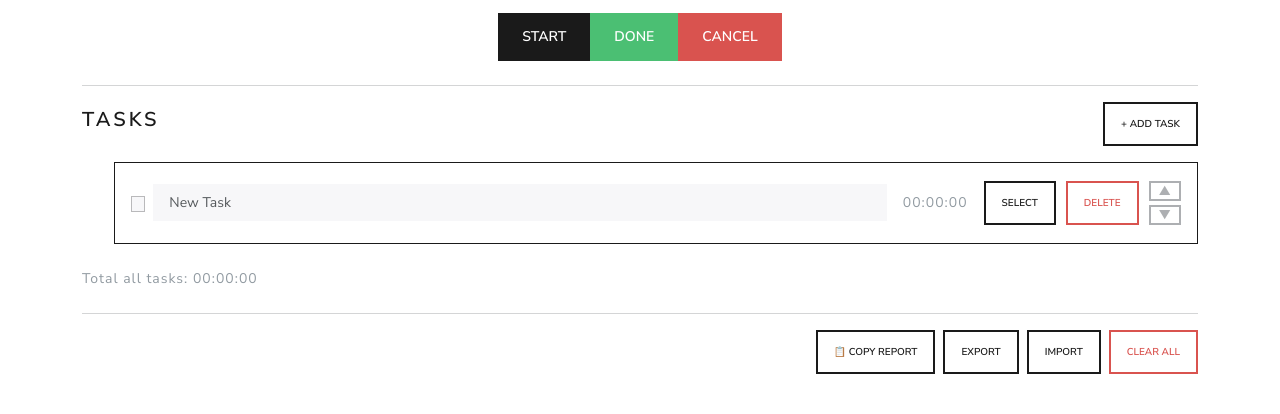
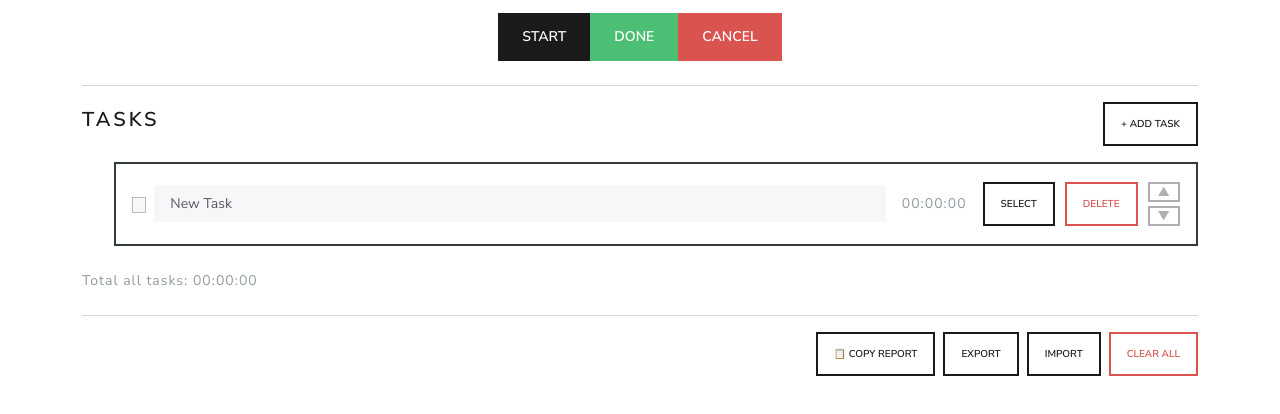
Before and after one commit to Ligul/simple-time-tracker, a plain HTML site: page index.html in a window 1280 px wide. Both pictures are taken after a click on the button "+ ADD TASK". Shown: the part 280-694 px from the top of the page. Drawn offline with nearby package versions, Linux system fonts and the light colour scheme.

Commit message:
Add black border around selected task

```diff
--- a/index.html
+++ b/index.html
@@ -66,6 +66,9 @@
         .reorder-buttons .btn:disabled {
             opacity: 0.4;
             cursor: not-allowed;
+        }
+        .selected-task {
+            border: 2px solid #343a40 !important;
         }
     </style>
 </head>
@@ -359,7 +362,7 @@
                     this.emptyList.style.display = 'none';
                 }
                 this.tasksList.innerHTML = this.tasks.map((task, index) => `
-                    <div class="card mb-2 ${task.id === this.selectedTaskId ? 'border-primary' : ''} ${task.done ? 'completed-task' : ''}">
+                    <div class="card mb-2 ${task.id === this.selectedTaskId ? 'selected-task' : ''} ${task.done ? 'completed-task' : ''}">
                         <div class="card-body d-flex justify-content-between align-items-center">
                             <div class="form-check flex-grow-1">
                                 <input class="form-check-input" type="checkbox" ${task.done ? 'checked' : ''}
```
